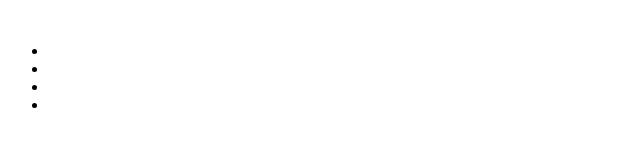
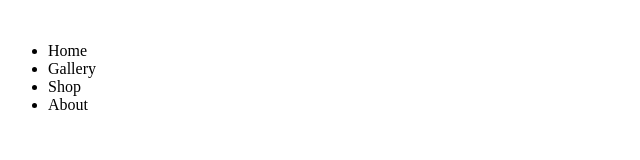
Before and after one commit to alexwest0913/meta_portfolio_project, a plain HTML site: page index.html in a window 1280 px wide. Shown: the whole page, without its empty margins (0-640 px from the left). Drawn offline with Linux system fonts and the light colour scheme.

Commit message:
updated nav

```diff
--- a/index.html
+++ b/index.html
@@ -13,10 +13,10 @@
     </header>
     <nav>
         <ul>
-            <li></li>
-            <li></li>
-            <li></li>
-            <li></li>
+            <li a href="index.html">Home</li>
+            <li>Gallery</li>
+            <li>Shop</li>
+            <li>About</li>
         </ul>
     </nav>
     <main>
```
